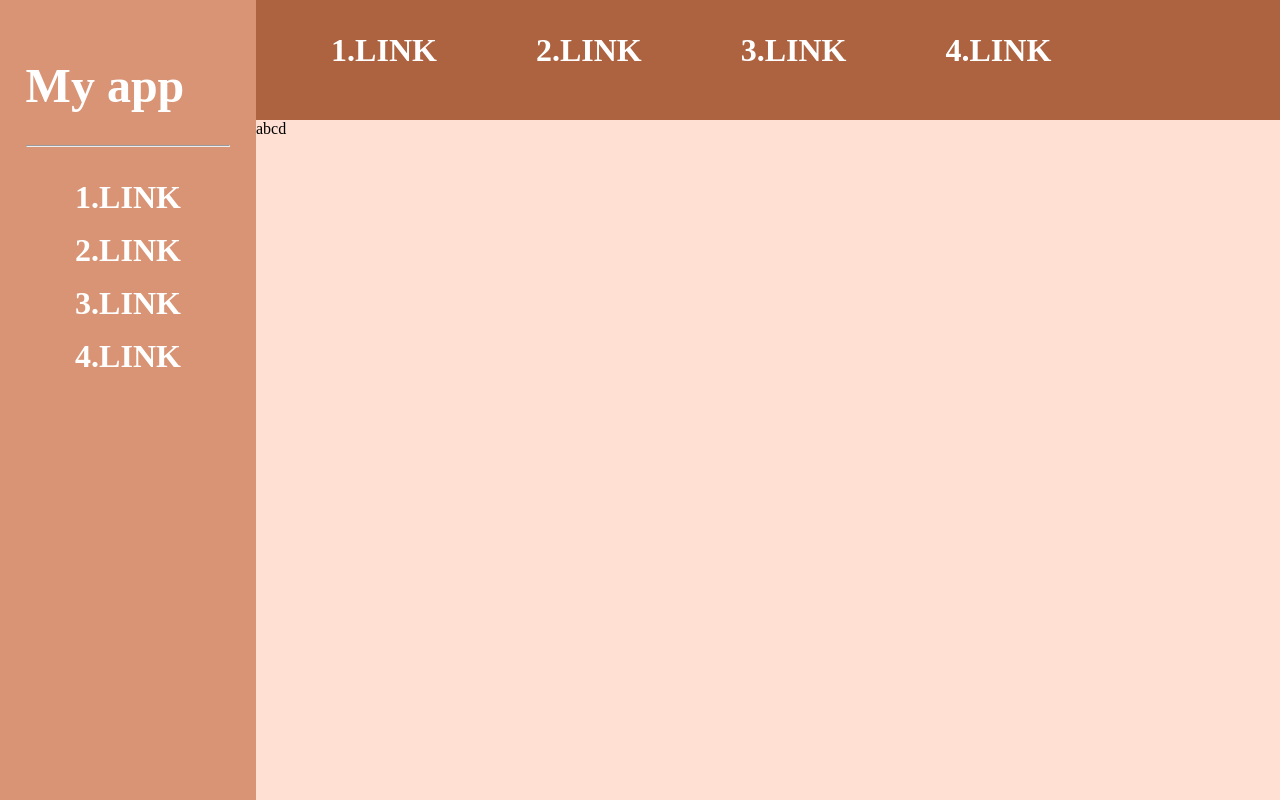
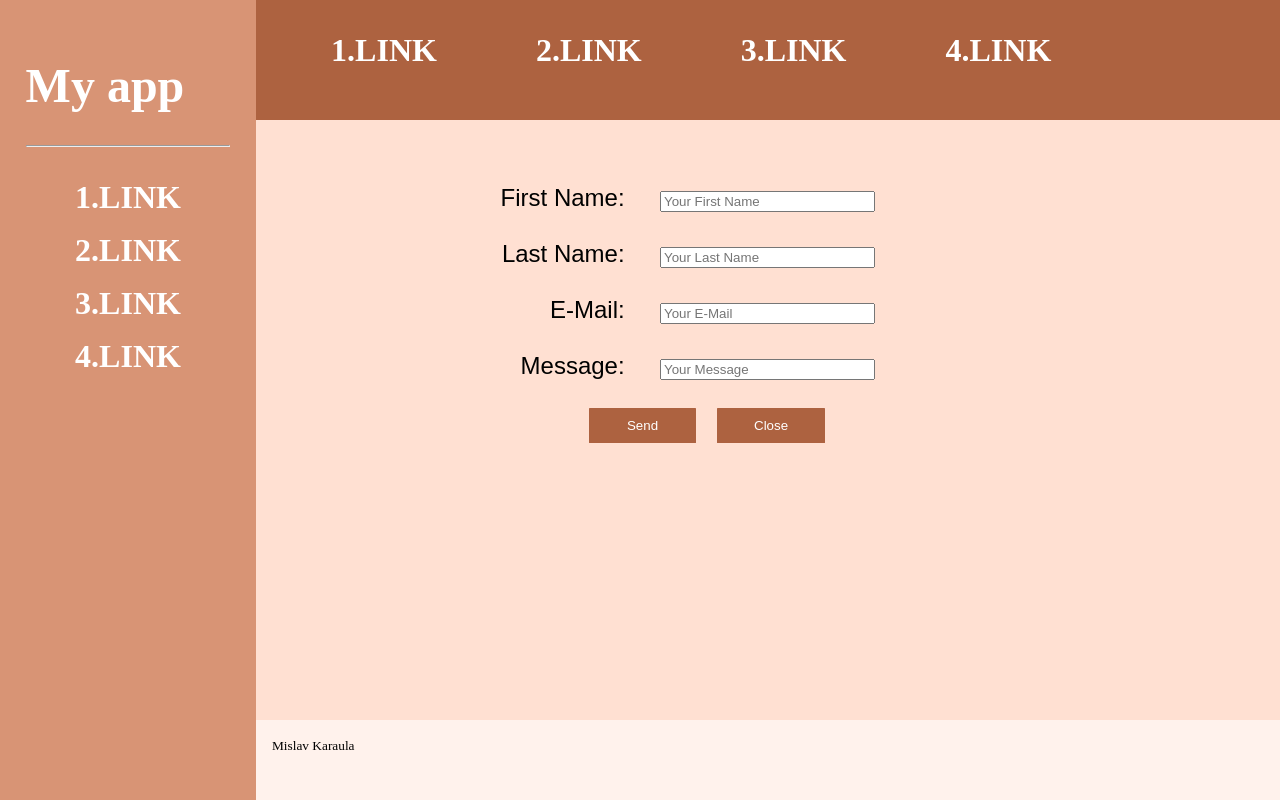
Before and after one commit to mislavkaraula/mathos-zadatak-osnovecss, a plain HTML site: page index.html in a window 1280 px wide. Drawn offline with Linux system fonts and the light colour scheme.

Commit message:
Dodana forma i footer, napravljene male korekcije.

```diff
--- a/assets/css/stil.css
+++ b/assets/css/stil.css
@@ -52,10 +52,52 @@ nav a:hover, a:active {
 }
 
 main {
+	font-size: 3vh;
 	width: 80%;
-	height: 85%;
+	height: 75%;
 	background: #FFE0D2;
 	float: left;
+	padding: 5%;
+	font-family: Arial, Helvetica, sans-serif;
+}
+
+form {
+    width: 80%;
+    margin: 0 auto;
+}
+
+label, input, button {
+    display: inline-block;
+}
+
+label {
+    width: 30%;
+    text-align: right;
+}
+
+label + input {
+    width: 30%;
+    margin: 0 30% 0 4%;
+}
+
+main form input[type="submit"] {
+	margin-left: 25%;
+	border: none;
+	border-radius: 1%;
+	background-color: #AD6240;
+	color: white;
+	width: 15%;
+	line-height: 250%;
+}
+
+main button {
+	margin-left: 2%;
+	border: none;
+	border-radius: 1%;
+	background-color: #AD6240;
+	color: white;
+	width: 15%;
+	line-height: 250%;
 }
 
 footer {
@@ -63,6 +105,7 @@ footer {
 	height: 10%;
 	background: #FFF2EC;
 	float: left;
+	padding: 1em;
 }
 
 .wrapper {
--- a/index.html
+++ b/index.html
@@ -26,8 +26,19 @@
 	<li><a href="index.html">4.link</a></li>
 </ul>
 </nav>
-<main class="main">abcd</main>
-<!-- <footer class="footer">abcd</footer> -->
+<main class="main">
+<form name="kontakt_obrazac" action="mailto:mkaraula@mathos.hr" method="post">
+<label>First Name:</label> <input title="Upišite svoje ime." id="ime" name="Ime-" type="text" size="20" placeholder="Your First Name"><br><br>
+<label>Last Name:</label> <input title="Upišite svoje prezime." id="prezime" name="Prezime-" type="text" size="20" placeholder="Your Last Name"><br><br>
+<label>E-Mail:</label> <input title="Upišite svoj e-mail." id="mail" name="Email-" type="text" size="20" placeholder="Your E-Mail"><br><br>
+<label>Message:</label> <input title="Upišite poruku." id="poruka" name="Poruka-" type="text" size="75" placeholder="Your Message"><br><br>
+<input type="submit" value="Send">
+<button>Close</button>
+</form>
+</main>
+<footer class="footer">
+<small>Mislav Karaula</small>
+</footer>
 </div>
 </body>
 
```
